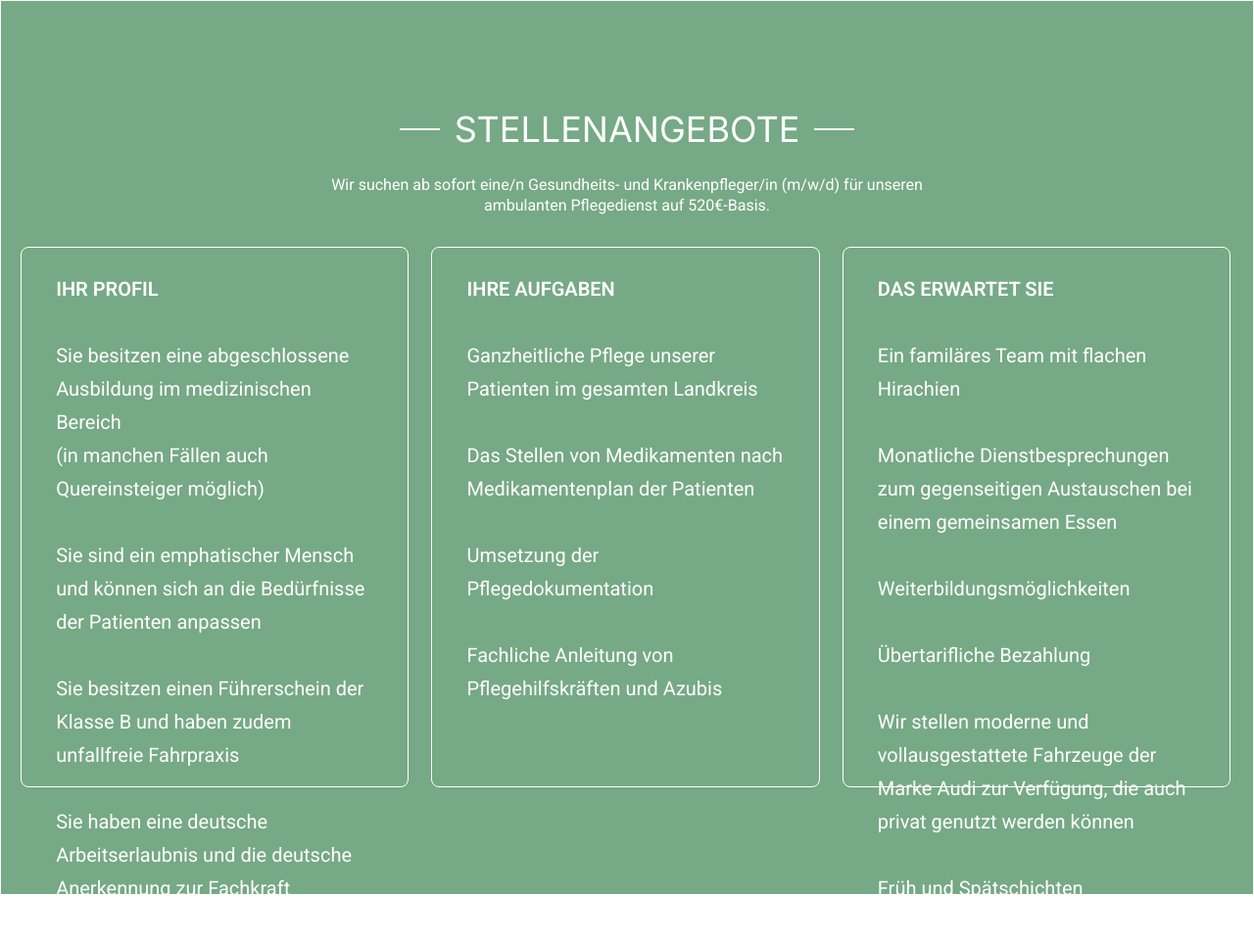
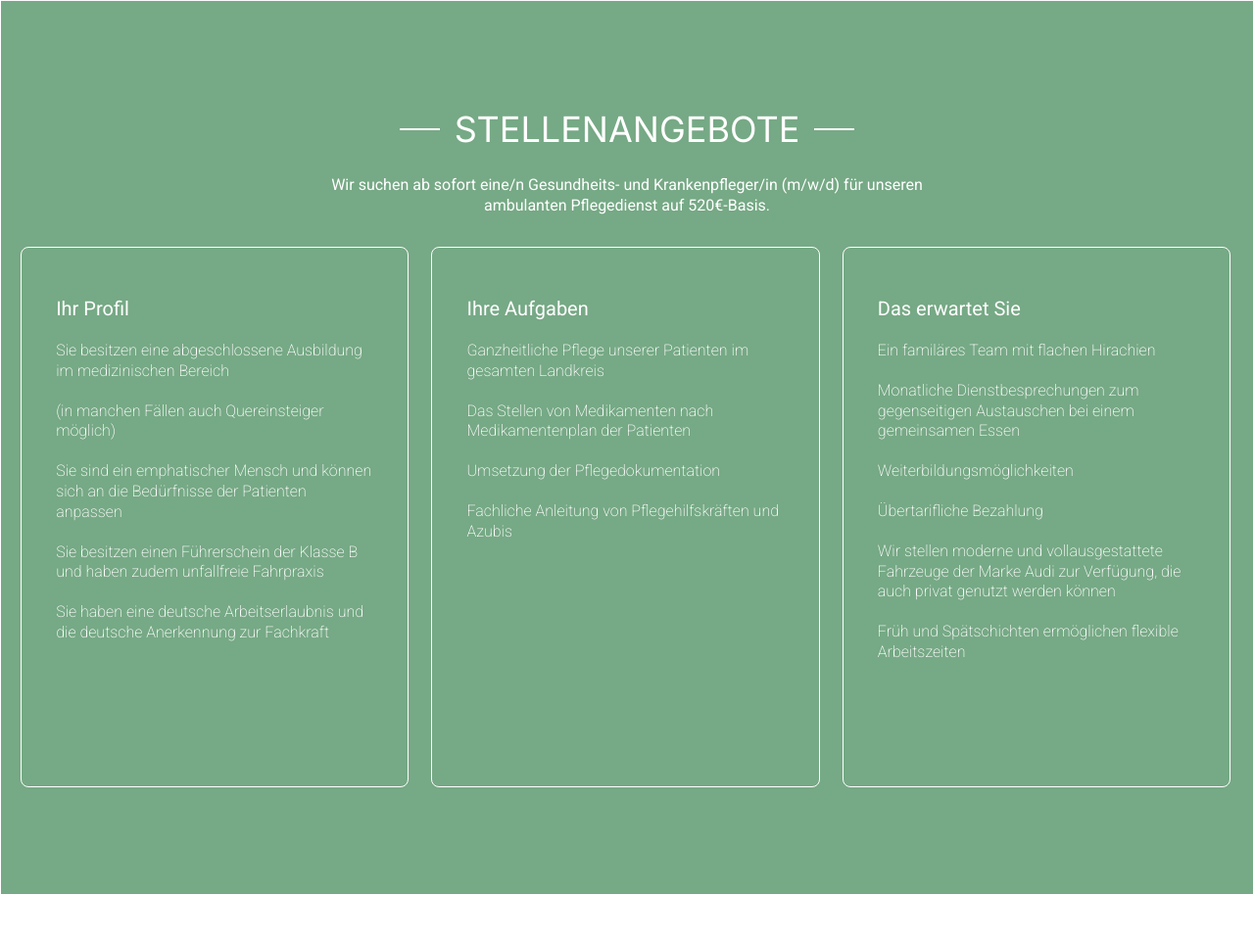
Before and after one commit to SteffenNeumann/NewProvidus, a website built with Parcel: page index.html in a window 1280 px wide. Shown: the part 4882-5844 px from the top of the page at 98% size. Built offline with nearby package versions, Linux system fonts and the light colour scheme.

Commit message:
improvement "Stellen"
Listitems added

```diff
--- a/index.css
+++ b/index.css
@@ -1934,6 +1934,7 @@
   flex-shrink: 0;
   max-width: 100%;
 }
+/*TODO Stellen CSS*/
 .frame-anforderung {
   flex: 1;
   border-radius: var(--br-5xs);
@@ -1948,19 +1949,29 @@
   min-width: 298px;
   max-width: 100%;
 }
-.ihre-aufgaben {
-  margin: 0;
-  text-transform: uppercase;
-  font-weight: 600;
-}
-.blank-line5 {
-  margin: 0;
-  font-size: var(--font-size-base);
-  font-family: var(--font-inter);
-}
-.blank-line6,
-.blank-line7,
-.blank-line8,
+.header-stellen {
+  font-family: inherit;
+  font-size: inherit;
+  margin-bottom: 16px;
+  font-weight: 400;
+}
+.stellen-list{
+  margin: 0;
+  padding: 0;
+  list-style: none;
+  display: grid;
+  gap: 20px;
+
+}
+.stellen-list li {
+  font-family: inherit;
+  font-size: inherit;
+  font-weight: 100;
+  font-size: var(--font-size-base);
+  line-height: 20.8px;
+  font-family: var(--font-roboto);
+}
+
 .das-stellen-von-medikamenten-n,
 .fachliche-anleitung-von-pflege,
 .ganzheitliche-pflege-unserer-p,
--- a/index.html
+++ b/index.html
@@ -1,6 +1,7 @@
 <!DOCTYPE html>
 <html>
-  <head>
+  <head >
+    <title>Providus</title>
     <meta charset="utf-8" />
     <meta name="viewport" content="initial-scale=1, width=device-width" />
 
@@ -14,7 +15,10 @@
       rel="stylesheet"
       href="https://fonts.googleapis.com/css2?family=Inter:wght@400;600;700&display=swap"
     />
+
   </head>
+
+
   <body>
     <div class="header-frame">
       <header class="header">
@@ -567,6 +571,7 @@
           </div>
         </div>
       </section>
+      <!-- TODO Stellen-->
       <section class="container-jobs">
         <div class="jobs">
           <div class="frame-aufgaben">
@@ -583,7 +588,18 @@
           <div class="button-verebinbaren-sie-einen">
             <div class="frame-anforderung">
               <div class="ihr-profil-sie-container">
-                <p class="ihr-profil">Ihr Profil</p>
+
+                <p class="header-stellen">Ihr Profil</p>
+                <ul class="stellen-list">
+                <li> Sie besitzen eine abgeschlossene Ausbildung im medizinischen Bereich</li>
+                <li> (in manchen Fällen auch Quereinsteiger möglich)</li>
+                <li> Sie sind ein emphatischer Mensch und können sich an die Bedürfnisse der Patienten anpassen</li>
+                <li> Sie besitzen einen Führerschein der Klasse B und haben zudem unfallfreie Fahrpraxis</li>
+                <li> Sie haben eine deutsche Arbeitserlaubnis und die deutsche Anerkennung zur Fachkraft</li>
+              </ul>
+
+
+               <!--- <p class="ihr-profil">Ihr Profil</p>
                 <p class="blank-line1">
                   <span>
                     <span>&nbsp;</span>
@@ -640,136 +656,35 @@
                       Anerkennung zur Fachkraft</span
                     >
                   </span>
-                </p>
+                </p>---->
               </div>
             </div>
             <div class="aufgaben">
               <div class="ihre-aufgaben-ganzheitliche-container">
-                <p class="ihre-aufgaben">Ihre Aufgaben</p>
-                <p class="blank-line5">
-                  <span>
-                    <b>&nbsp;</b>
-                  </span>
-                </p>
-                <p class="ganzheitliche-pflege-unserer-p">
-                  <span>
-                    <span
-                      >Ganzheitliche Pflege unserer Patienten im gesamten
-                      Landkreis</span
-                    >
-                  </span>
-                </p>
-                <p class="blank-line6">
-                  <span>
-                    <span>&nbsp;</span>
-                  </span>
-                </p>
-                <p class="das-stellen-von-medikamenten-n">
-                  <span>
-                    <span
-                      >Das Stellen von Medikamenten nach Medikamentenplan der
-                      Patienten</span
-                    >
-                  </span>
-                </p>
-                <p class="blank-line7">
-                  <span>
-                    <span>&nbsp;</span>
-                  </span>
-                </p>
-                <p class="umsetzung-der-pflegedokumentat">
-                  <span>
-                    <span>Umsetzung der Pflegedokumentation</span>
-                  </span>
-                </p>
-                <p class="blank-line8">
-                  <span>
-                    <span>&nbsp;</span>
-                  </span>
-                </p>
-                <p class="fachliche-anleitung-von-pflege">
-                  <span>
-                    <span
-                      >Fachliche Anleitung von Pflegehilfskräften und
-                      Azubis</span
-                    >
-                  </span>
-                </p>
+                <p class="header-stellen">Ihre Aufgaben</p>
+
+                <ul class="stellen-list">
+                <li>Ganzheitliche Pflege unserer Patienten im gesamten Landkreis</li>
+                <li>Das Stellen von Medikamenten nach Medikamentenplan der Patienten</li>
+                <li>Umsetzung der Pflegedokumentation</li>
+                <li>Fachliche Anleitung von Pflegehilfskräften und Azubis</li>
+                </ul>
+
+
               </div>
             </div>
             <div class="framee-biete">
               <div class="das-erwartet-sie-container">
-                <p class="das-erwartet-sie">Das erwartet Sie</p>
-                <p class="blank-line9">
-                  <span>
-                    <b>&nbsp;</b>
-                  </span>
-                </p>
-                <p class="ein-familres-team-mit-flachen">
-                  <span>
-                    <span>Ein familäres Team mit flachen Hirachien</span>
-                  </span>
-                </p>
-                <p class="blank-line10">
-                  <span>
-                    <span>&nbsp;</span>
-                  </span>
-                </p>
-                <p class="monatliche-dienstbesprechungen">
-                  <span>
-                    <span
-                      >Monatliche Dienstbesprechungen zum gegenseitigen
-                      Austauschen bei einem gemeinsamen Essen</span
-                    >
-                  </span>
-                </p>
-                <p class="blank-line11">
-                  <span>
-                    <span>&nbsp;</span>
-                  </span>
-                </p>
-                <p class="weiterbildungsmglichkeiten">
-                  <span>
-                    <span>Weiterbildungsmöglichkeiten</span>
-                  </span>
-                </p>
-                <p class="blank-line12">
-                  <span>
-                    <span>&nbsp;</span>
-                  </span>
-                </p>
-                <p class="bertarifliche-bezahlung">
-                  <span>
-                    <span>Übertarifliche Bezahlung</span>
-                  </span>
-                </p>
-                <p class="blank-line13">
-                  <span>
-                    <span>&nbsp;</span>
-                  </span>
-                </p>
-                <p class="wir-stellen-moderne-und-vollau">
-                  <span>
-                    <span
-                      >Wir stellen moderne und vollausgestattete Fahrzeuge der
-                      Marke Audi zur Verfügung, die auch privat genutzt werden
-                      können</span
-                    >
-                  </span>
-                </p>
-                <p class="blank-line14">
-                  <span>
-                    <span>&nbsp;</span>
-                  </span>
-                </p>
-                <p class="frh-und-sptschichten-ermgli">
-                  <span>
-                    <span
-                      >Früh und Spätschichten ermöglichen flexible
-                      Arbeitszeiten</span
-                    >
-                  </span>
-                </p>
+                <p class="header-stellen">Das erwartet Sie</p>
+                <ul class="stellen-list">
+                <li>Ein familäres Team mit flachen Hirachien</li>
+                <li>Monatliche Dienstbesprechungen zum gegenseitigen Austauschen bei einem gemeinsamen Essen</li>
+                <li>Weiterbildungsmöglichkeiten</li>
+                <li>Übertarifliche Bezahlung</li>
+                <li>Wir stellen moderne und vollausgestattete Fahrzeuge der Marke Audi zur Verfügung, die auch privat
+                  genutzt werden können</li>
+                <li>Früh und Spätschichten ermöglichen flexible Arbeitszeiten</li>
+              </ul>
               </div>
             </div>
           </div>
```
